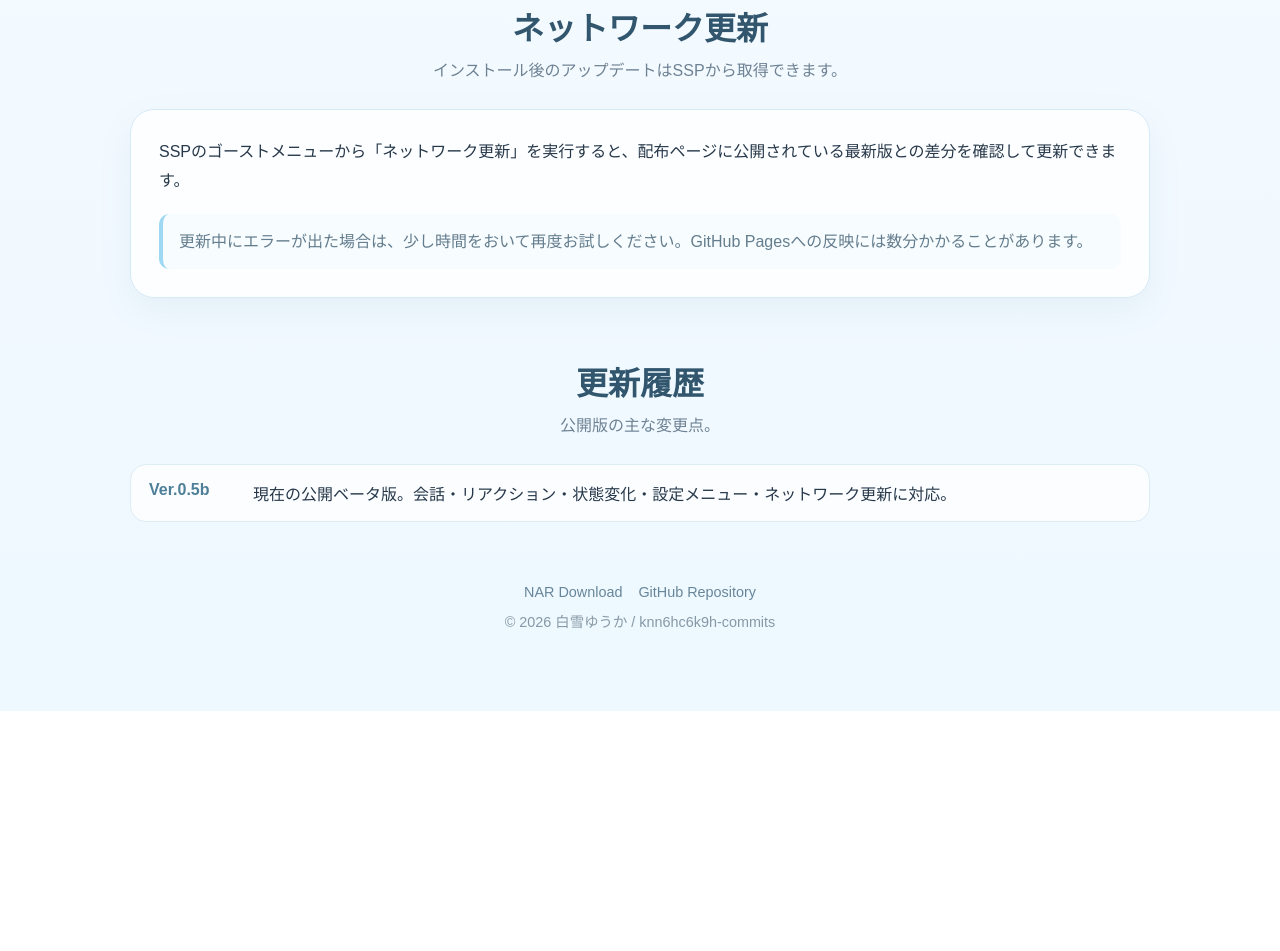
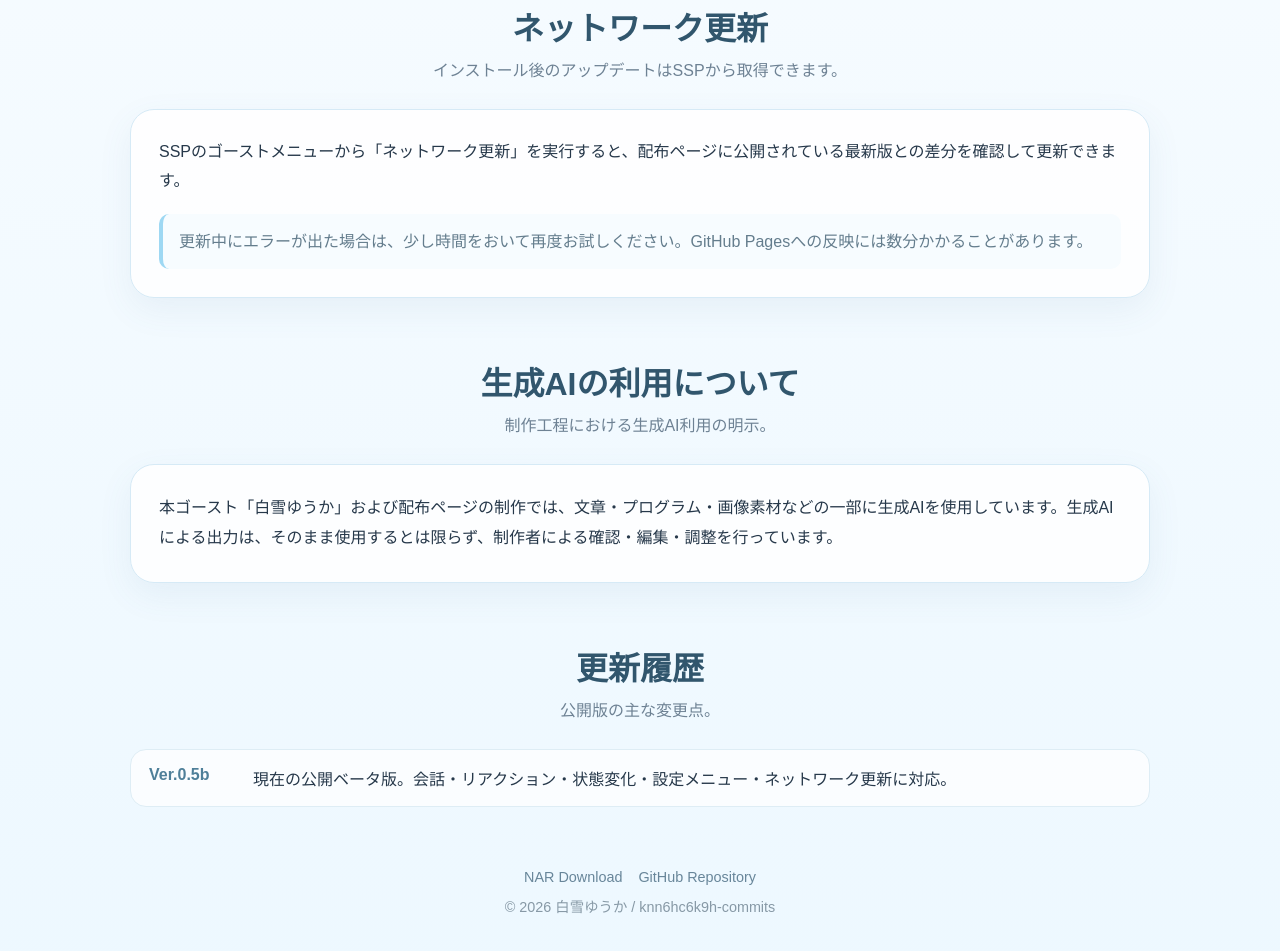
Before and after one commit to knn6hc6k9h-commits/shirayuki-yuuka, a plain HTML site: page docs/index.html in a window 1280 px wide. Shown: the part 1613-2564 px from the top of the page. Before the commit the page ends 2324 px from the top, so only its background shows below. Drawn offline with Linux system fonts and the light colour scheme.

Commit message:
Add generative AI disclosure to distribution page

```diff
--- a/docs/index.html
+++ b/docs/index.html
@@ -89,7 +89,7 @@ footer{margin-top:62px;text-align:center;color:#8799a6;font-size:.9rem}.footer-l
   <div class="nav">
     <a class="brand" href="#top">白雪ゆうか</a>
     <nav class="navlinks" aria-label="ページ内ナビゲーション">
-      <a href="#features">特徴</a><a href="#install">導入方法</a><a href="#update">更新</a><a href="#info">配布情報</a>
+      <a href="#features">特徴</a><a href="#install">導入方法</a><a href="#update">更新</a><a href="#ai">生成AI</a><a href="#info">配布情報</a>
     </nav>
   </div>
 </header>
@@ -148,6 +148,13 @@ footer{margin-top:62px;text-align:center;color:#8799a6;font-size:.9rem}.footer-l
     </div>
   </section>
 
+  <section id="ai" class="section">
+    <div class="section-title"><h2>生成AIの利用について</h2><p>制作工程における生成AI利用の明示。</p></div>
+    <div class="panel">
+      <p style="margin:0;line-height:1.9">本ゴースト「白雪ゆうか」および配布ページの制作では、文章・プログラム・画像素材などの一部に生成AIを使用しています。生成AIによる出力は、そのまま使用するとは限らず、制作者による確認・編集・調整を行っています。</p>
+    </div>
+  </section>
+
   <section class="section">
     <div class="section-title"><h2>更新履歴</h2><p>公開版の主な変更点。</p></div>
     <div class="changelog">
```
